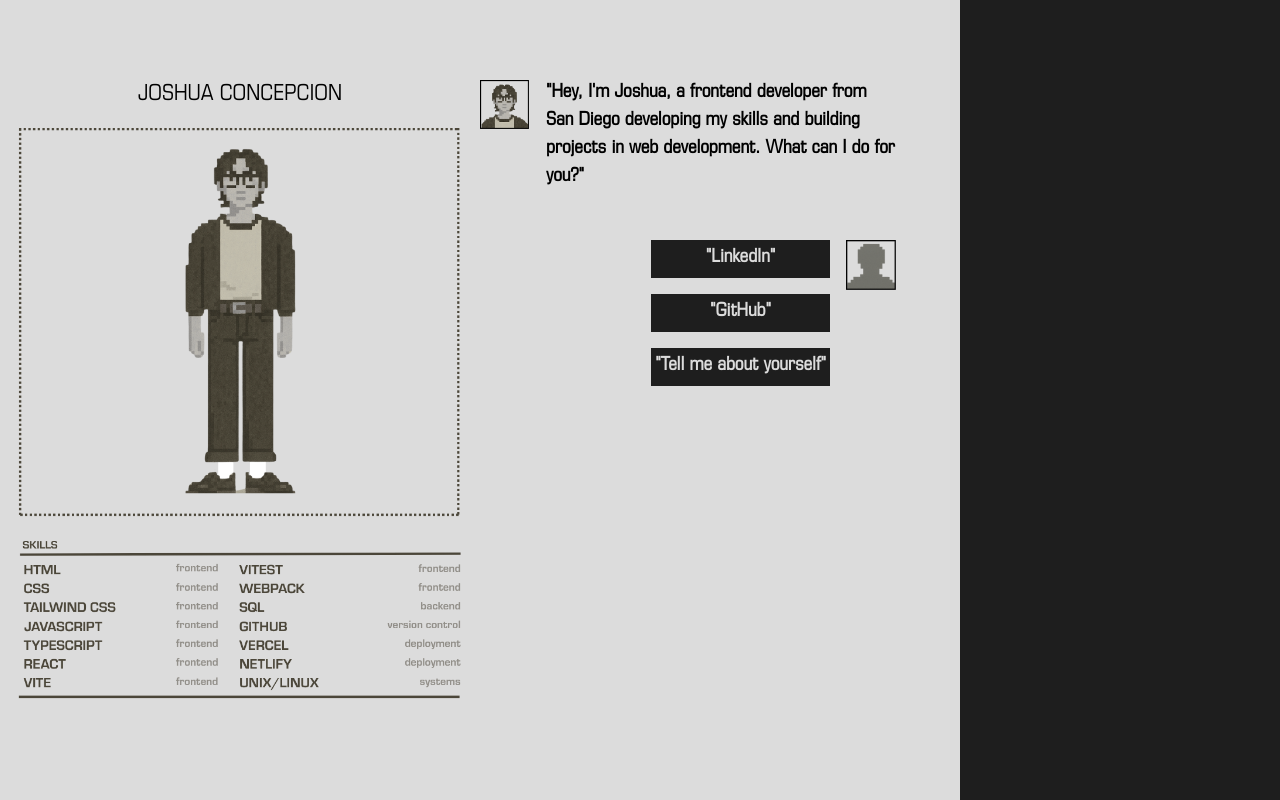
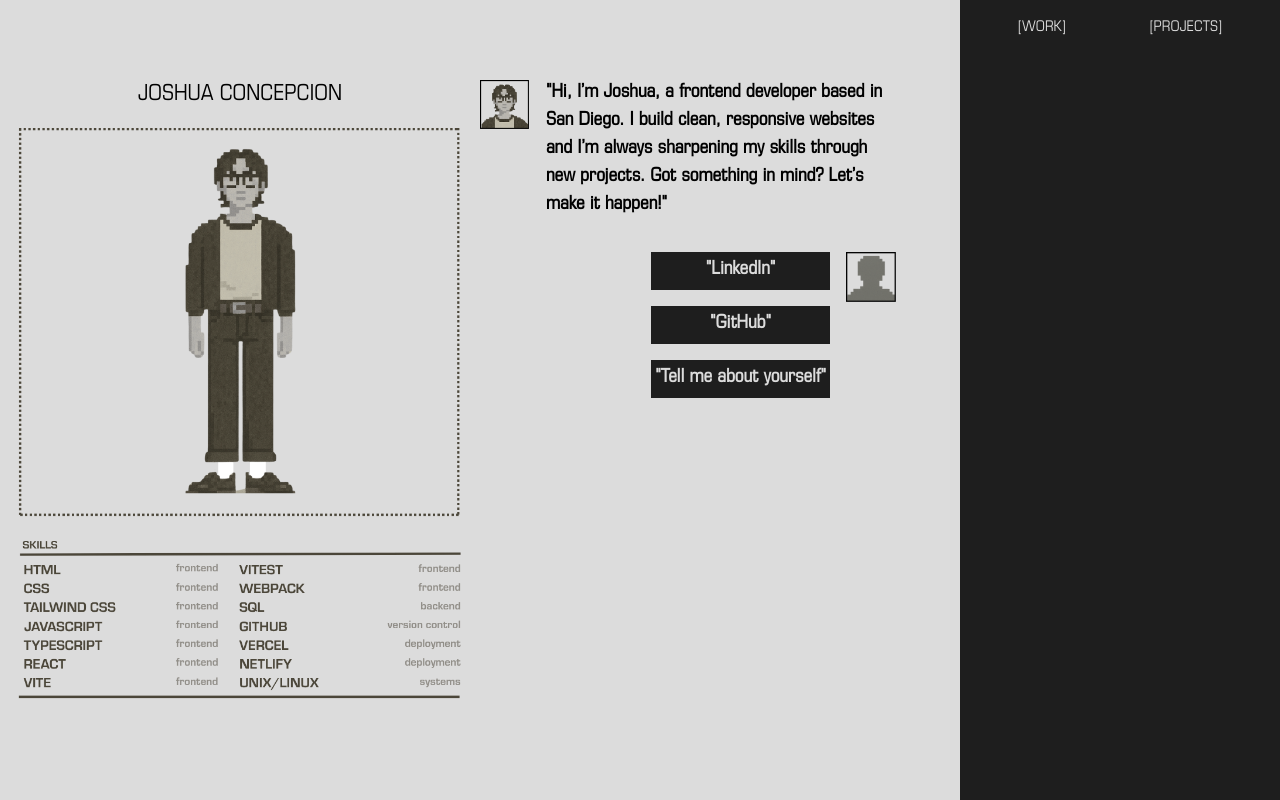
Before and after one commit to joshuarconcepcion/portfolio-v4, a React (Vite) app: page / in a window 1280 px wide. Built offline with nearby package versions, Linux system fonts and the light colour scheme.

Commit message:
Added work/projects buttons for projects section

```diff
--- a/src/App.tsx
+++ b/src/App.tsx
@@ -1,6 +1,7 @@
 import type { JSX } from 'react'
 import Profile from './components/Profile'
 import Chat from './components/Chat'
+import Projects from './components/Projects'
 
 function App(): JSX.Element {
   return (
@@ -10,7 +11,9 @@ function App(): JSX.Element {
           <Chat />
         </div>
 
-        <div className='flex flex-col w-full bg-main-black'></div>
+        <div className='flex flex-col w-full h-full bg-main-black'>
+          <Projects />
+        </div>
       </div>
   )
 }
--- a/src/components/Chat.tsx
+++ b/src/components/Chat.tsx
@@ -6,20 +6,18 @@ import iconP2 from '../assets/iconP2.png'
 function Chat(): JSX.Element {
     const [step, setStep] = useState<0 | 1 | 2 | 3 | 4>(0);
 
-    const intro = ` "Hey, I'm Joshua, a frontend developer ` +
-    `from San Diego developing my skills and building projects ` +
-    `in web development. What can I do for you?"`;
+    const intro = ` "Hi, I’m Joshua, a frontend developer based in San Diego. ` +
+    `I build clean, responsive websites and I’m always sharpening my skills through new projects. ` +
+    `Got something in mind? Let’s make it happen!"`;
 
-    const currentWork = ` "I’m currently building projects in frontend ` +
-    `web development while deepening my skills in cybersecurity ` +
-    `and digital forensics. It’s a mix of creative coding and ` +
-    `technical problem solving.”`;
+    const currentWork = ` "Right now, I'm focused on frontend development and learning the full stack. ` +
+    `I'm building real-world projects, and currently working on a website for a client in the events space. ` +
+    `For me, it's all about turning ideas into clean, functional web experiences. `;
 
-    const learnMore = ` "When I'm not coding, you can usually find me ` +
-    `cafe hopping, exploring the city with my cats, ` +
-    `or rewatching old cowboy movies. This space is a growing archive ` +
-    `of the projects I’ve built and the ideas I’m exploring ` +
-    `in development."`;
+    const learnMore = ` "When I’m not coding, I’m probably cafe  ` +
+    `hopping, exploring the city with my cats, or rewatching old cowboy movies.` +
+    `This site is my corner of the web. Part portfolio, part sandbox, this is where ` +
+    `I share the projects I’m building and the ideas I’m working through as I grow in web development.`;
 
     const funFact = ` "Fun fact: I’ve traveled to Taiwan multiple times ` +
     `and plan to move there eventually! ` +
@@ -42,7 +40,7 @@ function Chat(): JSX.Element {
             className={[
                 "flex flex-col w-full h-screen font-bold",
                 "pt-4 gap-6 px-6",
-                "md:pt-20 md:pr-16 md:pl-0 md:gap-12",
+                "md:pt-20 md:pr-16 md:pl-0 md:gap-8",
                 isFullscreen ? "min-h-[100svh] md:min-h-0 overflow-auto" : "",
             ].join(" ")}
         >
--- /dev/null
+++ b/src/components/Projects.tsx
@@ -0,0 +1,14 @@
+import { useState, type JSX } from "react";
+
+function Projects(): JSX.Element {
+    const [display, setDisplay] = useState<0 | 1>(0);
+
+    return (
+        <div className="flex justify-around p-4 text-off-white">
+            <button>[WORK]</button>
+            <button>[PROJECTS]</button>
+        </div>
+    )
+}
+
+export default Projects
```
Also changed, not shown: src/assets/hoverCursor.png.
